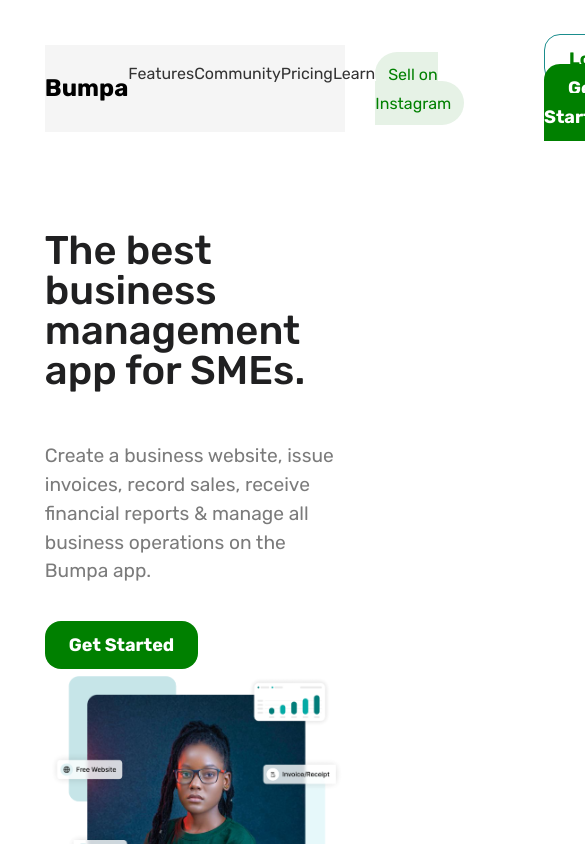
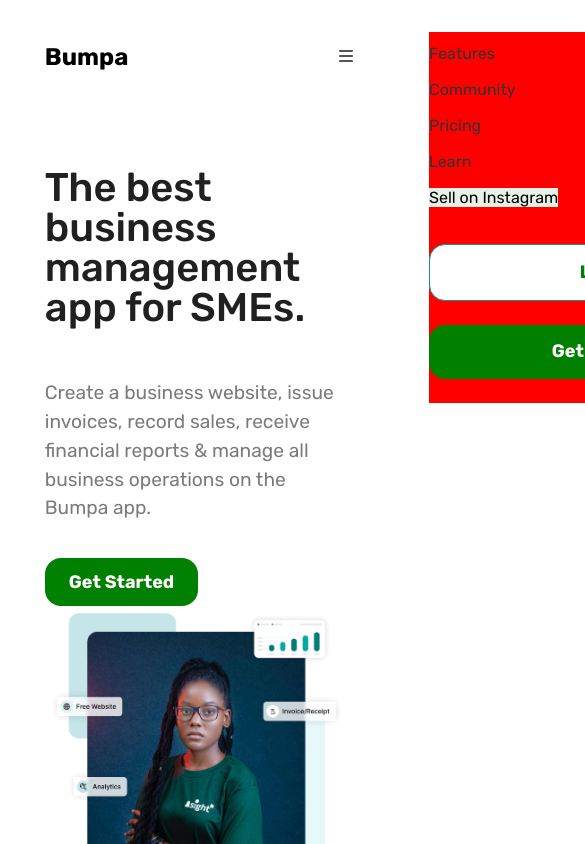
Before and after one commit to juayuohcarineneng19/Bumpa-clone, a React (Create React App) app: page / in a window 390 px wide. Shown: the top 844 px of the page, 585 px wide, since content can reach past the window. Built offline with nearby package versions, Linux system fonts and the light colour scheme.

Commit message:
C:/Program Files/Git/

```diff
--- a/src/Components/head/Navbar.css
+++ b/src/Components/head/Navbar.css
@@ -2,11 +2,9 @@
 .navbar{
     display: grid;
     width: 100%;
-    padding: ;
     grid-template-columns: 0.5fr 3fr;
     justify-content: space-around;
     align-items: center;
-    background-color:whitesmoke;
 }
 .nav-logo a{
     text-decoration: none;
@@ -21,6 +19,7 @@
     justify-content: space-between;
     gap: 5rem;
     align-items: center;
+    background-color: red;
 }
 
 li{
@@ -123,3 +122,97 @@
 .menu-icons{
     display:none ;
 }
+
+/* media query */
+
+ @media screen and (max-width:1200px) {
+    .menu-icons{
+        display: block;
+        cursor: pointer;
+        margin-left: 97%;
+    }
+
+    .main-nav {
+        display: flex;
+        flex-direction: column;
+        margin-top: 2rem;
+        font-size: 32px;
+        width: 90vw;
+        gap: 2rem;
+        position: absolute;
+        top: 0;
+        right: -100%;
+        /* height: 50vh; */
+
+    }
+
+    .main-nav-list{
+        display: flex;
+        flex-direction: column;
+        width: 100%;
+    }
+    .main-nav-link.nav-cta:link,
+      .main-nav-link.nav-cta:visited{
+    padding: 0;
+    color: black;
+    background-color: none;
+    border-radius: 0;
+}
+
+    .navbuttons{
+        margin-right: 0;
+        display: flex;
+        flex-direction: column;
+        text-align: center;
+        gap: 0;
+    }
+    .margin-right-sm{
+        margin-right: 0;
+    }
+
+    .main-nav.active{
+        left: 5%;
+        opacity: 1;
+        z-index: -1;
+        transition: 0.3s ease-in-out;
+        margin-top: 8rem;
+        z-index: 99;
+    }
+
+
+
+
+
+    /* .main-nav{
+        display: flex;
+        flex-direction: column;
+        justify-content: flex-start;
+        background-color: #fff;
+        width: 100%;
+        height: auto;
+        position: absolute;
+        /* top: 0; */
+        /*
+        opacity: 0;
+        align-items: stretch;
+        padding: 80px 0 30px 0;
+        margin: 0 ;
+        transition: 0.3s ease-in-out;
+        border-radius: 13px;
+
+    }
+    .main-nav.active{
+        left: 5%;
+        opacity: 1;
+        z-index: -1;
+        transition: 0.3s ease-in-out;
+    }
+    .main-nav-links{
+        display: block;
+        width: 92%;
+        font-size: 1.2rem;
+        padding: 2rem 0;
+        margin-left: 20px;
+    } */
+
+}
--- a/src/Components/head/Navbar.jsx
+++ b/src/Components/head/Navbar.jsx
@@ -1,22 +1,16 @@
 import { useState } from "react";
 import { NavLink } from "react-router-dom";
-import { FontAwesomeIcon } from '@fortawesome/react-fontawesome';
-import { faBars } from '@fortawesome/free-solid-svg-icons';
-import { faTimes } from '@fortawesome/free-solid-svg-icons';
-
-
-import './Navbar.css'
+import { FontAwesomeIcon } from "@fortawesome/react-fontawesome";
+import { faBars, faTimes } from "@fortawesome/free-solid-svg-icons";
+import "./Navbar.css";
 
 function Navbar() {
 
-          // State for menu open/closed
-        const [menuOpen, setMenuOpen] = useState(false);
+      const [clicked, setClicked] = useState(false);
 
-        // Toggle menu function
-        const toggleMenu = () => {
-          setMenuOpen(!menuOpen);
+      const handleClick = () => {
+        setClicked(!clicked);
       }
-
 
   return (
     <div className='navbar'>
@@ -24,7 +18,14 @@
         <h2 className="logo">Bumpa </h2>
       </div>
 
-      <div className={`main-nav ${menuOpen ? 'active' : ''}`}>
+      <div className="menu-icons" onClick={handleClick}>
+        <FontAwesomeIcon
+          icon={clicked ? faTimes : faBars}
+          className="menu-icon"
+        />
+      </div>
+
+      <div div className={clicked ? "main-nav active" : "main-nav"}>
             <ul className="main-nav-list ">
                 <li><NavLink href="#" className="main-nav-link">Features</NavLink></li>
                 <li><NavLink href="#" className="main-nav-link">Community</NavLink></li>
@@ -40,27 +41,6 @@
           </div>
       </div>
 
-
-
-                            <div className="menu-icons">
-
-                      {/* Hamburger Icon */}
-                       <FontAwesomeIcon
-                        icon={faBars}
-                        onClick={toggleMenu}
-                        className={!menuOpen ? 'menu-icon' : 'hide'}
-                      />
-
-                      {/* Close Icon */}
-                       <FontAwesomeIcon
-                        icon={faTimes}
-                        onClick={toggleMenu}
-                        className={menuOpen ? 'menu-icon' : 'hide'}
-                      />
-
-                      </div>
-
-
     </div>
 
   )
```
Lines whose indentation alone changed are shown as unchanged.
